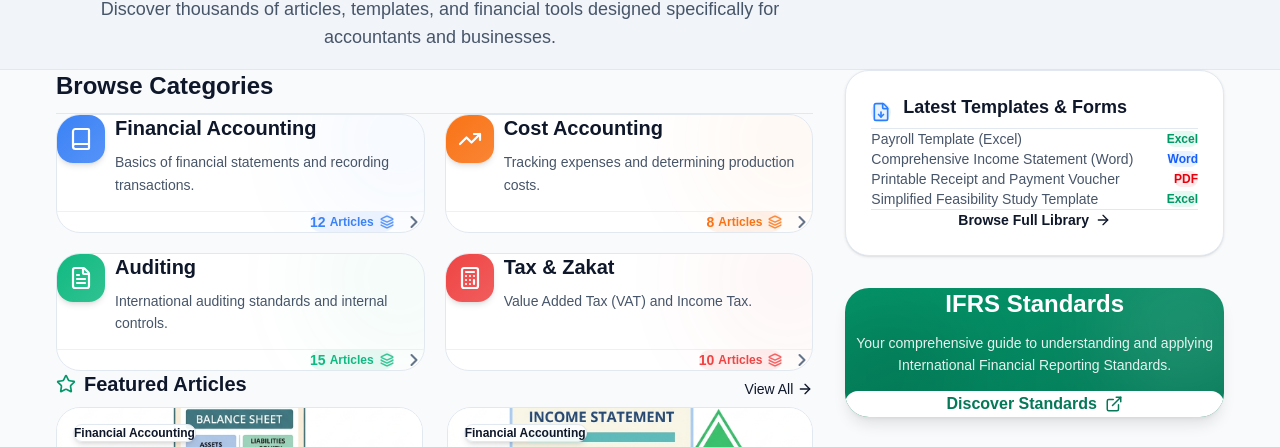
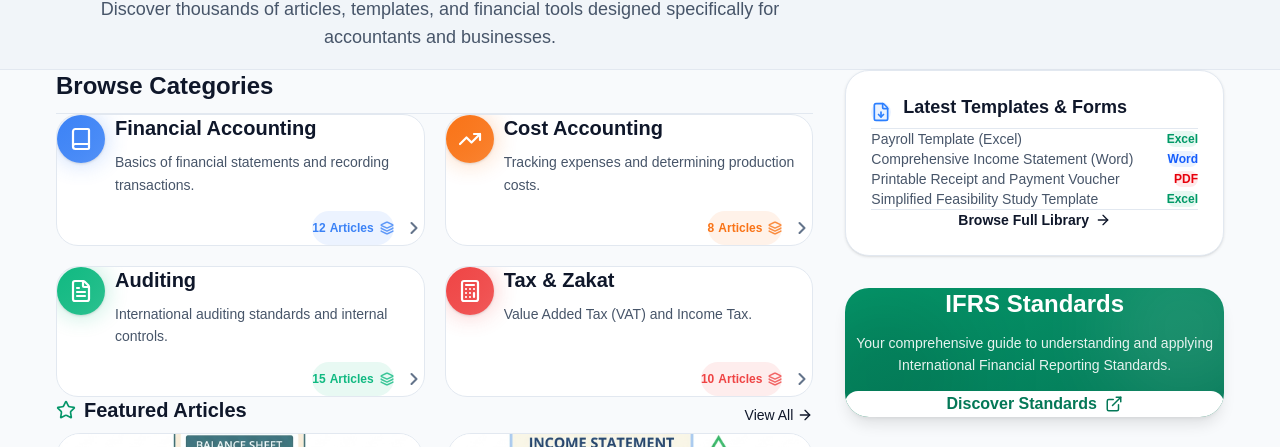
Before and after one commit to abdullahalalawi52-jpg/Accounting-Encyclopedia, a React (Vite) app: page / in a window 1280 px wide. Shown: the part 170-617 px from the top of the page. Built offline with nearby package versions, Linux system fonts and the light colour scheme; no server answers.

Commit message:
style(ui): match exact card dimensions and circular icon from reference image

```diff
--- a/src/components/cards/CategoryCard.jsx
+++ b/src/components/cards/CategoryCard.jsx
@@ -14,20 +14,18 @@ function CategoryCard({ category, IconComponent }) {
   return (
     <Link
       to={`/category/${category.id}`}
-      className="group relative flex flex-col justify-between h-full bg-[var(--bg-card)] rounded-2xl border border-[var(--border-color)] hover:border-[var(--primary-accent)] transition-all duration-300 hover:shadow-xl hover:-translate-y-1.5 py-5 ps-5 pe-4 overflow-hidden"
+      className="group relative flex flex-col justify-between h-full bg-[var(--bg-card)] rounded-[22px] border border-[var(--border-color)] hover:border-[var(--primary-accent)]/60 transition-all duration-300 hover:shadow-xl hover:-translate-y-1 py-4 ps-5 pe-4 overflow-hidden"
     >
-      {/* خلفية توهج خفيفة عند التحويم */}
-      <div
-        className="absolute -top-10 -right-10 w-32 h-32 rounded-full blur-3xl opacity-10 group-hover:opacity-25 transition-opacity pointer-events-none"
-        style={{ backgroundColor: color }}
-      ></div>
-
       {/* 1. القسم العلوي (الأيقونة والنصوص بفاصل 10px) */}
-      <div className="flex items-start gap-[10px] mb-6 relative z-10">
-        {/* الأيقونة المضيئة */}
+      <div className="flex items-start gap-[10px] relative z-10">
+        {/* الأيقونة الدائرية */}
         <div className="relative shrink-0">
           <div
-            className="w-12 h-12 rounded-xl flex items-center justify-center text-white shadow-md transition-transform duration-300 group-hover:scale-105"
+            className="absolute inset-0 rounded-full blur-md opacity-30 group-hover:opacity-60 transition-opacity duration-300"
+            style={{ backgroundColor: color }}
+          ></div>
+          <div
+            className="relative w-12 h-12 rounded-full flex items-center justify-center text-white shadow-sm transition-transform duration-300 group-hover:scale-105"
             style={{ background: `linear-gradient(135deg, ${color}, ${color}dd)` }}
           >
             {IconComponent && <IconComponent size={24} strokeWidth={2.2} />}
@@ -35,8 +33,8 @@ function CategoryCard({ category, IconComponent }) {
         </div>
 
         {/* النصوص */}
-        <div className="flex-1 min-w-0">
-          <h3 className="font-bold text-[var(--text-primary)] text-lg sm:text-xl mb-1.5 leading-snug group-hover:text-[var(--primary-accent)] transition-colors">
+        <div className="flex-1 min-w-0 pt-0.5">
+          <h3 className="font-bold text-[var(--text-primary)] text-xl mb-1 leading-snug group-hover:text-[var(--primary-accent)] transition-colors">
             {title}
           </h3>
           <p className="text-[var(--text-secondary)] text-sm leading-relaxed line-clamp-2">
@@ -46,14 +44,14 @@ function CategoryCard({ category, IconComponent }) {
       </div>
 
       {/* 2. القسم السفلي (الشارة وسهم الانتقال بفاصل 10px) */}
-      <div className="flex items-center justify-end gap-[10px] pt-4 border-t border-[var(--border-color)]/60 mt-auto relative z-10">
+      <div className="flex items-center justify-end gap-[10px] mt-6 relative z-10">
         {/* شارة عدد المقالات */}
         <div
-          className="px-3.5 py-1.5 rounded-full flex items-center gap-1.5 font-semibold text-xs transition-colors"
-          style={{ backgroundColor: `${color}15`, color: color }}
+          className="h-[34px] px-3.5 rounded-full flex items-center gap-1.5 font-semibold text-xs transition-colors"
+          style={{ backgroundColor: `${color}18`, color: color }}
         >
-          <span className="flex items-center gap-1">
-            <span className="font-bold text-sm">{category.count}</span>
+          <span className="flex items-center gap-1 font-bold">
+            <span>{category.count}</span>
             <span>{t('home.article_count', 'مقال')}</span>
           </span>
           <Layers size={14} strokeWidth={2.5} className="opacity-80" />
```
